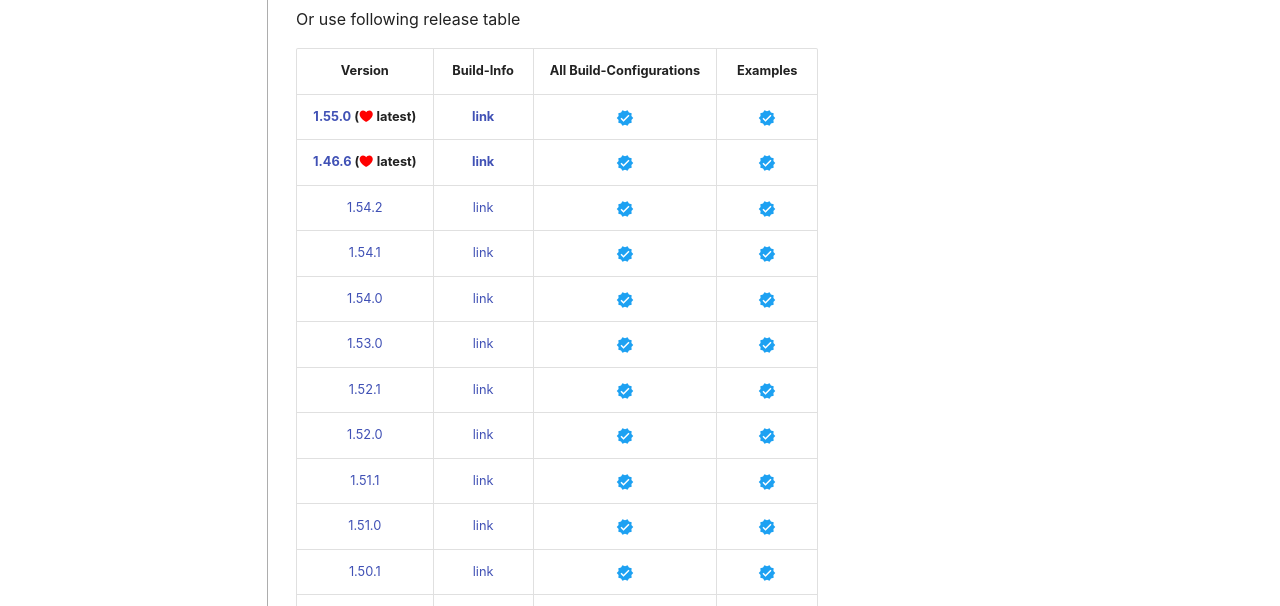
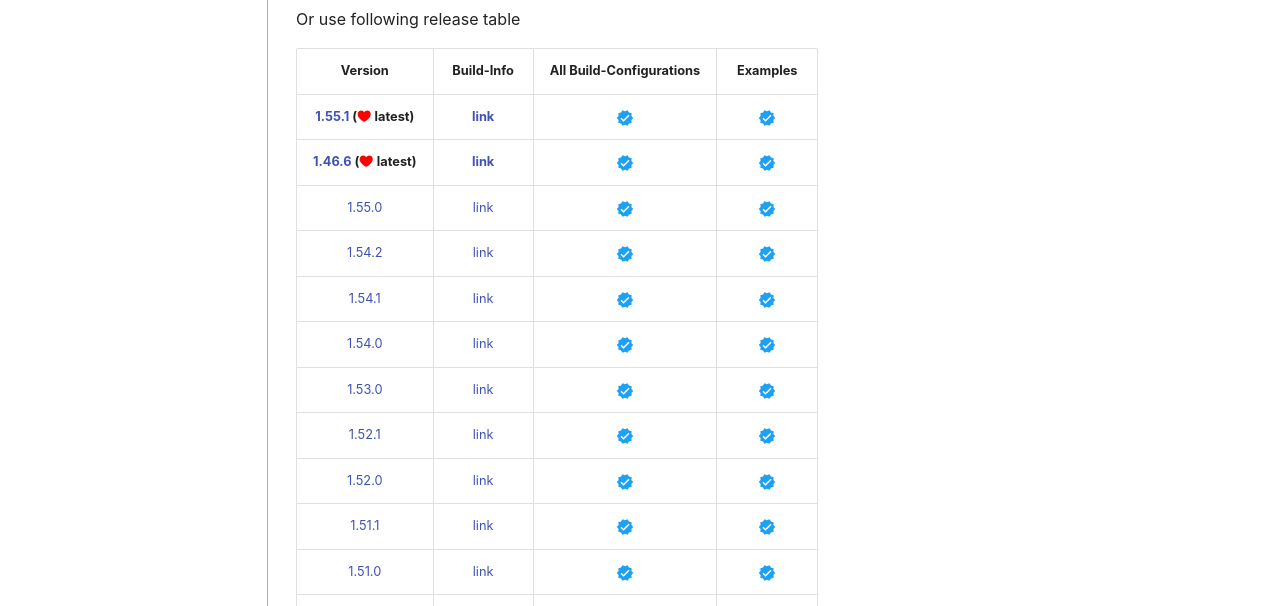
Before and after one commit to thommyho/Cpp-gRPC-Windows-PreBuilts, an MkDocs documentation site: the page built from docs/steps.md, in a window 1280 px wide and 900 px high. Shown: the part 294-900 px from the top of the window. Built offline with MkDocs 1.6.1 and Material for MkDocs 9.7.7, drawn with Linux system fonts in a browser that asks for light colours; emoji names are drawn with the system emoji font; some web fonts are replaced; comment, search, counter and statistics services are not loaded.

Commit message:
Update steps.md

```diff
--- a/docs/steps.md
+++ b/docs/steps.md
@@ -9,8 +9,9 @@
 
 |                                                         Version                                                         |                                 Build-Info                                 |        All Build-Configurations         |                Examples                 |
 |:-----------------------------------------------------------------------------------------------------------------------:|:--------------------------------------------------------------------------:|:---------------------------------------:|:---------------------------------------:|
-| **[1.55.0](https://github.com/thommyho/gRPC_windows/releases/tag/v1.55.0) (:octicons-heart-fill-24:{ .heart } latest)** | **[link](https://github.com/thommyho/gRPC_windows_prebuilt/tree/v1.55.0)** | :material-check-decagram:{ .tick-blue } | :material-check-decagram:{ .tick-blue } |
+| **[1.55.1](https://github.com/thommyho/gRPC_windows/releases/tag/v1.55.1) (:octicons-heart-fill-24:{ .heart } latest)** | **[link](https://github.com/thommyho/gRPC_windows_prebuilt/tree/v1.55.1)** | :material-check-decagram:{ .tick-blue } | :material-check-decagram:{ .tick-blue } |
 | **[1.46.6](https://github.com/thommyho/gRPC_windows/releases/tag/v1.46.6) (:octicons-heart-fill-24:{ .heart } latest)** | **[link](https://github.com/thommyho/gRPC_windows_prebuilt/tree/v1.46.6)** | :material-check-decagram:{ .tick-blue } | :material-check-decagram:{ .tick-blue } |
+|                         [1.55.0](https://github.com/thommyho/gRPC_windows/releases/tag/v1.55.0)                         |   [link](https://github.com/thommyho/gRPC_windows_prebuilt/tree/v1.55.0)   | :material-check-decagram:{ .tick-blue } | :material-check-decagram:{ .tick-blue } |
 |                         [1.54.2](https://github.com/thommyho/gRPC_windows/releases/tag/v1.54.2)                         |   [link](https://github.com/thommyho/gRPC_windows_prebuilt/tree/v1.54.2)   | :material-check-decagram:{ .tick-blue } | :material-check-decagram:{ .tick-blue } |
 |                         [1.54.1](https://github.com/thommyho/gRPC_windows/releases/tag/v1.54.1)                         |   [link](https://github.com/thommyho/gRPC_windows_prebuilt/tree/v1.54.1)   | :material-check-decagram:{ .tick-blue } | :material-check-decagram:{ .tick-blue } |
 |                         [1.54.0](https://github.com/thommyho/gRPC_windows/releases/tag/v1.54.0)                         |   [link](https://github.com/thommyho/gRPC_windows_prebuilt/tree/v1.54.0)   | :material-check-decagram:{ .tick-blue } | :material-check-decagram:{ .tick-blue } |
```
